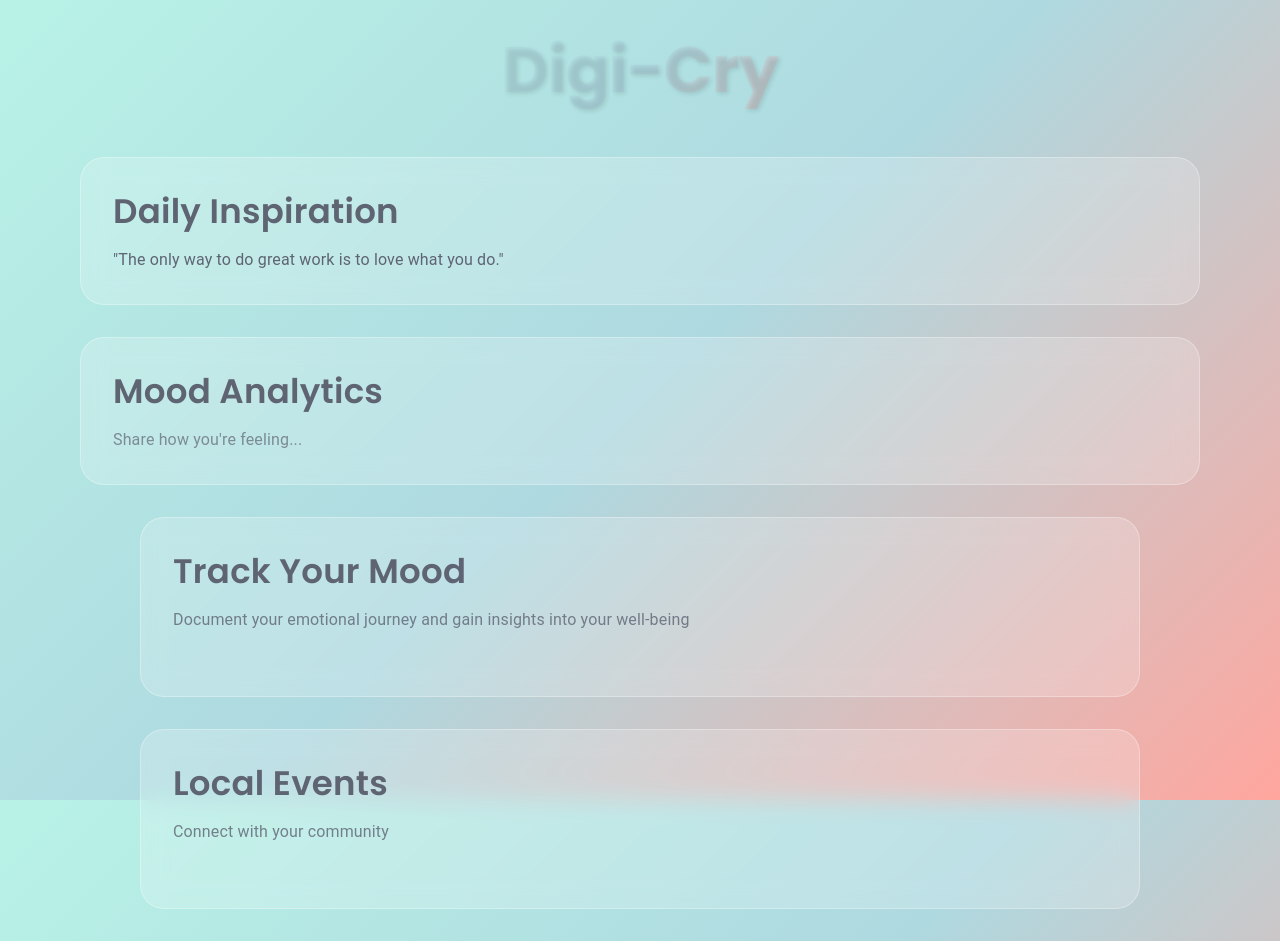
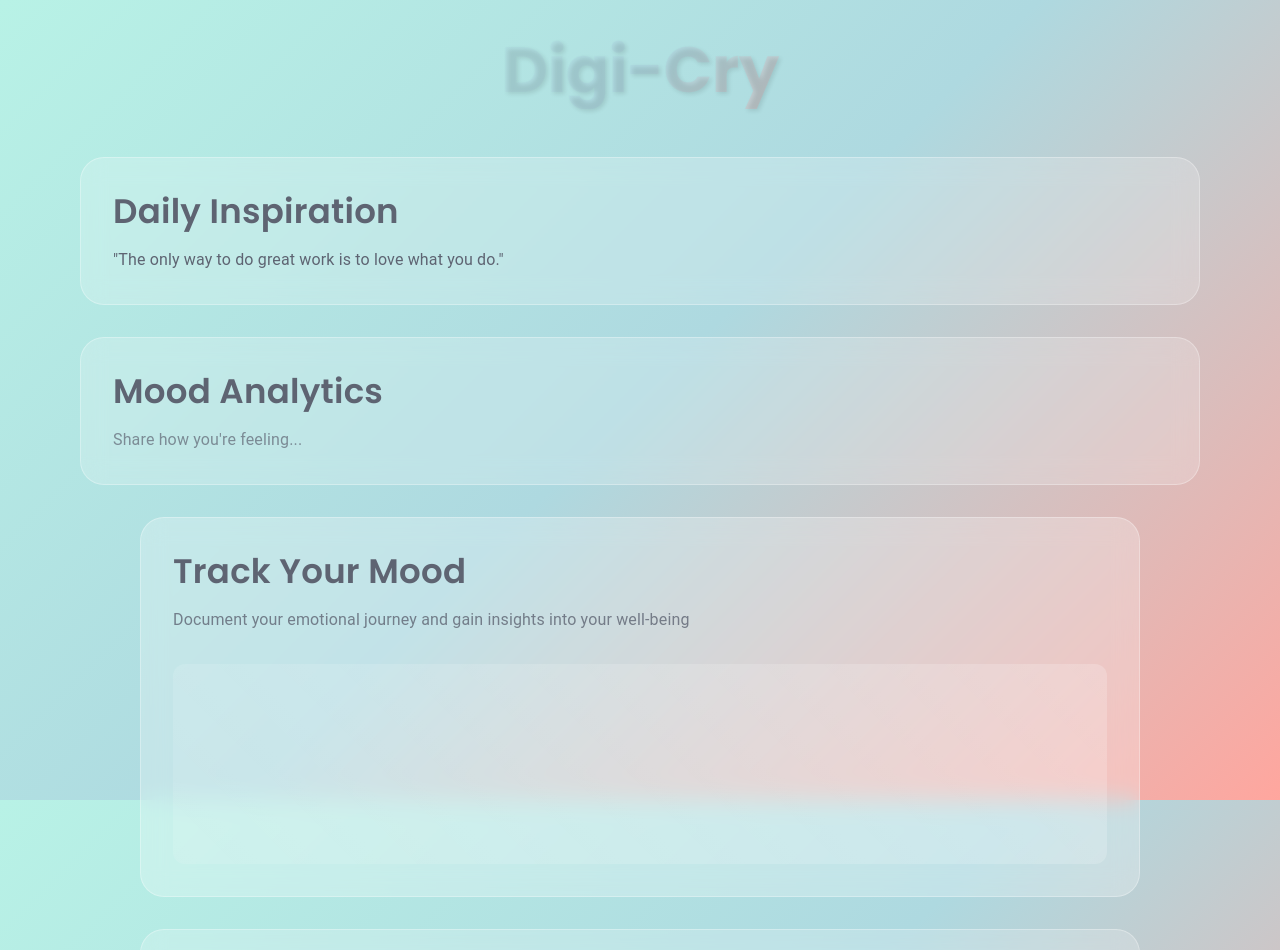
Before and after one commit to JasmineHall1992/digicry, a React app: page / in a window 1280 px wide. Shown: the top 950 px of the page. Built offline with nearby package versions, Linux system fonts and the light colour scheme.

Commit message:
feat: add mood panel styles

```diff
--- a/client/src/styles.css
+++ b/client/src/styles.css
@@ -97,3 +97,15 @@ body {
   opacity: 0.8;
   margin-bottom: 2rem !important;
 }
+
+/* Mood Panel Specific Styles */
+.mood-panel {
+  background: rgba(255, 255, 255, 0.25) !important;
+}
+
+.mood-graph-placeholder {
+  height: 200px;
+  background: linear-gradient(45deg, rgba(255,255,255,0.1), rgba(255,255,255,0.2));
+  border-radius: 12px;
+  margin-top: 1rem;
+}
```
